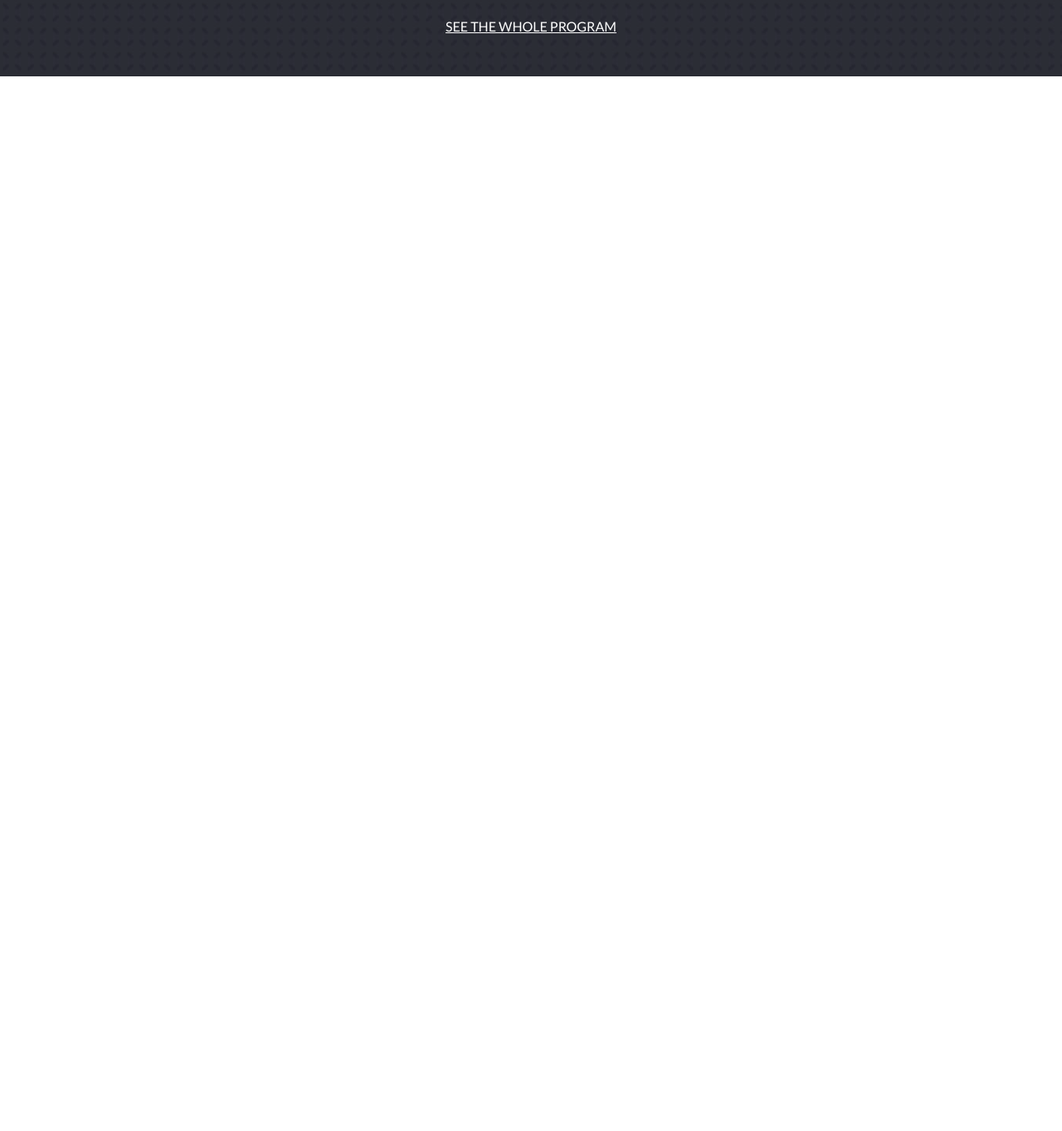
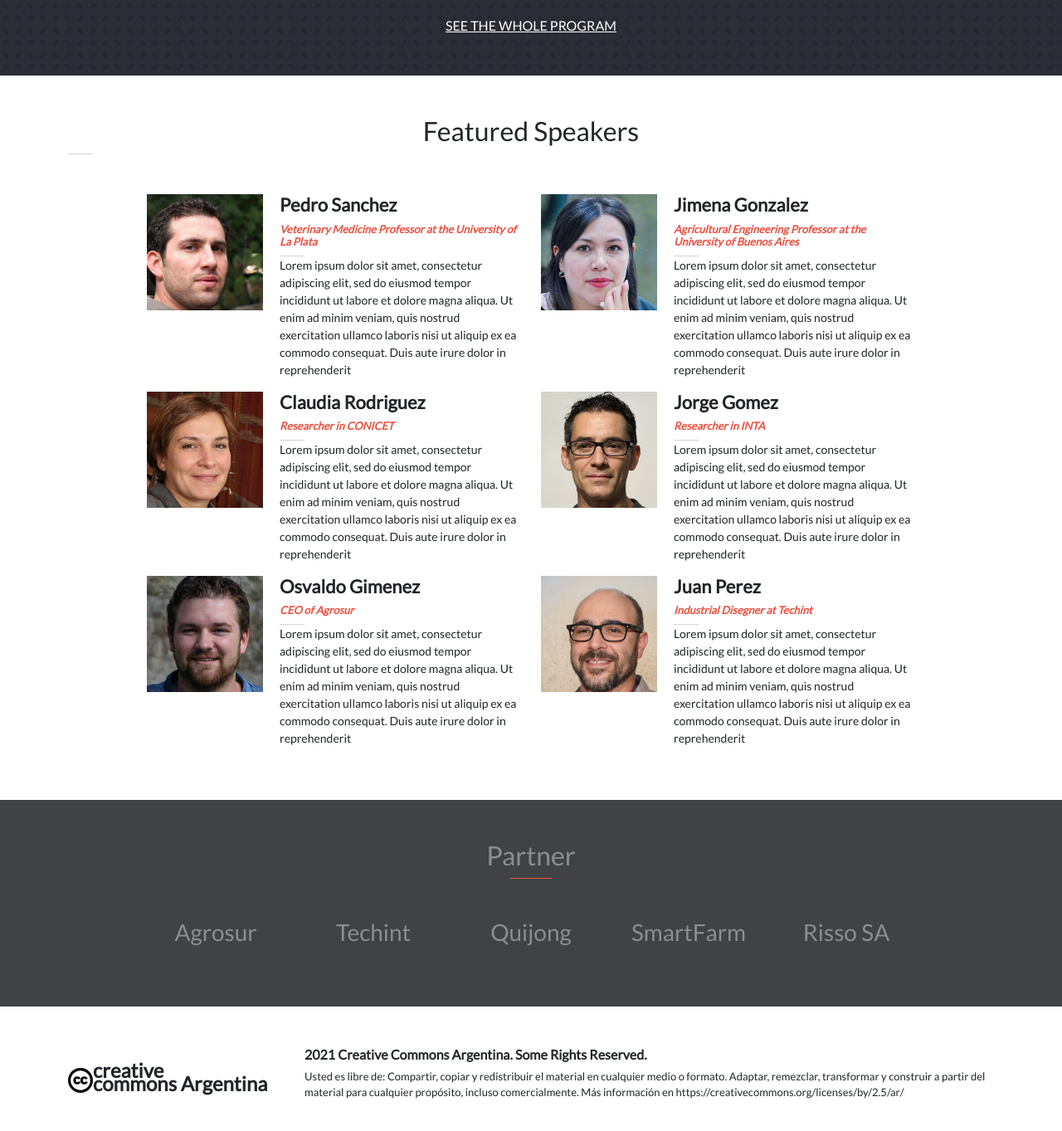
Before and after one commit to nachosala89/agro-expo, a website: page index.html in a window 1280 px wide. Shown: the part 1278-2641 px from the top of the page at 83% size. Before the commit the page ends 1370 px from the top, so only its background shows below. Drawn offline with nearby package versions, Linux system fonts and the light colour scheme; a web font is replaced by a local one.

Commit message:
Add speakers, sponsors and license sections

```diff
--- a/css/style.css
+++ b/css/style.css
@@ -80,7 +80,7 @@ nav img {
   text-align: center;
 }
 
-#program hr {
+hr {
   width: 50px;
   height: 2px;
   color: #ec5242;
@@ -135,6 +135,66 @@ nav img {
   text-align: center;
 }
 
+#speakers img {
+  width: 140px;
+  margin-right: 20px;
+}
+
+#speakers h2 {
+  text-align: center;
+}
+
+#speakers h3 {
+  font-size: 22px;
+  font-weight: 700;
+}
+
+#speakers h4 {
+  font-size: 13px;
+  color: #ec5242;
+  font-weight: 700;
+  font-style: italic;
+}
+
+#speakers hr {
+  width: 30px;
+  color: #d3d3d3;
+  margin-left: 0;
+}
+
+#speakers p {
+  font-size: 14px;
+}
+
+#sponsors {
+  background-color: #414246;
+  color: #8d8d8d;
+  text-align: center;
+}
+
+#sponsors h2 {
+  text-align: center;
+}
+
+#license img {
+  width: 30px;
+}
+
+#license h2 {
+  font-size: 24px;
+  line-height: 16px;
+  font-weight: 700;
+}
+
+#license h3 {
+  font-size: 16px;
+  font-weight: 700;
+}
+
+#license p {
+  font-size: 13px;
+}
+
 @media only screen and (min-width: 768px) {
   #headline h1 {
     font-size: 90px;
--- a/index.html
+++ b/index.html
@@ -84,8 +84,51 @@
       </div>
     <a href="#" class="pt-3 pb-5">SEE THE WHOLE PROGRAM</a>
     </section>
-
+    <section id="speakers" class="container">
+      <h2 class="pt-5">Featured Speakers</h2>
+      <hr class="mt-2 mb-5">
+      <div id="main-speakers" class="row justify-content-center mb-5"></div>
+    </section>
+    <section id="sponsors" class="pb-5">
+      <h2 class="pt-5">Partner</h2>
+      <hr class="mt-2 mb-5">
+      <div class="container">
+        <ul class="row justify-content-center">
+          <li class="col-4 col-lg-2">
+            <h3>Agrosur</h3>
+          </li>
+          <li class="col-4 col-lg-2">
+            <h3>Techint</h3>
+          </li>
+          <li class="col-4 col-lg-2">
+            <h3>Quijong</h3>
+          </li>
+          <li class="col-4 col-lg-2">
+            <h3>SmartFarm</h3>
+          </li>
+          <li class="col-4 col-lg-2">
+            <h3>Risso SA</h3>
+          </li>
+        </ul>
+    </div>
+    </section>
+    <section id="license" class="container">
+      <div class="row my-5 align-items-center">
+        <div class="col-6 col-md-3 d-flex align-items-center">
+          <img src="./images/creative-commons.svg" alt="Creative Commons Icon">
+          <h2>creative<br>commons Argentina</h2>
+        </div>
+        <div class="col-6 col-md-9">
+          <h3>2021 Creative Commons Argentina. Some Rights Reserved.</h3>
+          <p class="d-none d-md-block">Usted es libre de: Compartir, copiar y redistribuir el material en cualquier
+            medio o formato. Adaptar, remezclar, transformar y construir a partir del material
+            para cualquier propósito, incluso comercialmente. Más información en
+            https://creativecommons.org/licenses/by/2.5/ar/</p>
+        </div>
+    </div>
+    </section>
   </main>
+  <script src="./js/dom.js"></script>
   <script src="https://cdn.jsdelivr.net/npm/bootstrap@5.1.0/dist/js/bootstrap.bundle.min.js" integrity="sha384-U1DAWAznBHeqEIlVSCgzq+c9gqGAJn5c/t99JyeKa9xxaYpSvHU5awsuZVVFIhvj" crossorigin="anonymous"></script>
 </body>
 </html>
--- /dev/null
+++ b/js/dom.js
@@ -0,0 +1,74 @@
+const speakers = [
+  {
+    image: './images/speakers/person1.jpeg',
+    name: 'Pedro Sanchez',
+    job: 'Veterinary Medicine Professor at the University of La Plata',
+    description: 'Lorem ipsum dolor sit amet, consectetur adipiscing elit, sed do eiusmod tempor incididunt ut labore et dolore magna aliqua. Ut enim ad minim veniam, quis nostrud exercitation ullamco laboris nisi ut aliquip ex ea commodo consequat. Duis aute irure dolor in reprehenderit'
+  },
+  {
+    image: './images/speakers/person2.jpeg',
+    name: 'Jimena Gonzalez',
+    job: 'Agricultural Engineering Professor at the University of Buenos Aires',
+    description: 'Lorem ipsum dolor sit amet, consectetur adipiscing elit, sed do eiusmod tempor incididunt ut labore et dolore magna aliqua. Ut enim ad minim veniam, quis nostrud exercitation ullamco laboris nisi ut aliquip ex ea commodo consequat. Duis aute irure dolor in reprehenderit'
+  },
+  {
+    image: './images/speakers/person3.jpeg',
+    name: 'Claudia Rodriguez',
+    job: 'Researcher in CONICET',
+    description: 'Lorem ipsum dolor sit amet, consectetur adipiscing elit, sed do eiusmod tempor incididunt ut labore et dolore magna aliqua. Ut enim ad minim veniam, quis nostrud exercitation ullamco laboris nisi ut aliquip ex ea commodo consequat. Duis aute irure dolor in reprehenderit'
+  },
+  {
+    image: './images/speakers/person4.jpeg',
+    name: 'Jorge Gomez',
+    job: 'Researcher in INTA',
+    description: 'Lorem ipsum dolor sit amet, consectetur adipiscing elit, sed do eiusmod tempor incididunt ut labore et dolore magna aliqua. Ut enim ad minim veniam, quis nostrud exercitation ullamco laboris nisi ut aliquip ex ea commodo consequat. Duis aute irure dolor in reprehenderit'
+  },
+  {
+    image: './images/speakers/person5.jpeg',
+    name: 'Osvaldo Gimenez',
+    job: 'CEO of Agrosur',
+    description: 'Lorem ipsum dolor sit amet, consectetur adipiscing elit, sed do eiusmod tempor incididunt ut labore et dolore magna aliqua. Ut enim ad minim veniam, quis nostrud exercitation ullamco laboris nisi ut aliquip ex ea commodo consequat. Duis aute irure dolor in reprehenderit'
+  },
+  {
+    image: './images/speakers/person6.jpeg',
+    name: 'Juan Perez',
+    job: 'Industrial Disegner at Techint',
+    description: 'Lorem ipsum dolor sit amet, consectetur adipiscing elit, sed do eiusmod tempor incididunt ut labore et dolore magna aliqua. Ut enim ad minim veniam, quis nostrud exercitation ullamco laboris nisi ut aliquip ex ea commodo consequat. Duis aute irure dolor in reprehenderit'
+  }
+];
+
+const container = document.querySelector('#main-speakers');
+for (let i = 0; i < speakers.length; i += 1) {
+  if (i > 0 && i % 2 === 0) {
+    const div2 = document.createElement('div');
+    div2.classList.add('w-100');
+    container.appendChild(div2);
+  }
+
+  const article = document.createElement('article');
+  article.classList.add('col-lg-5', 'd-flex', 'align-items-start');
+  const image = document.createElement('img');
+  image.setAttribute('src', speakers[i].image);
+  image.setAttribute('alt', 'Speaker Photo');
+  article.appendChild(image);
+
+  const div = document.createElement('div');
+
+  const name = document.createElement('h3');
+  name.textContent = speakers[i].name;
+  div.appendChild(name);
+
+  const job = document.createElement('h4');
+  job.textContent = speakers[i].job;
+  div.appendChild(job);
+
+  const hr = document.createElement('hr');
+  div.appendChild(hr);
+
+  const description = document.createElement('p');
+  description.textContent = speakers[i].description;
+  div.appendChild(description);
+
+  article.appendChild(div);
+  container.appendChild(article);
+}
```
Also changed, not shown: images/creative-commons.svg (added), images/speakers/person1.jpeg (added), images/speakers/person2.jpeg (added), images/speakers/person3.jpeg (added), images/speakers/person4.jpeg (added), images/speakers/person5.jpeg (added), images/speakers/person6.jpeg (added).
